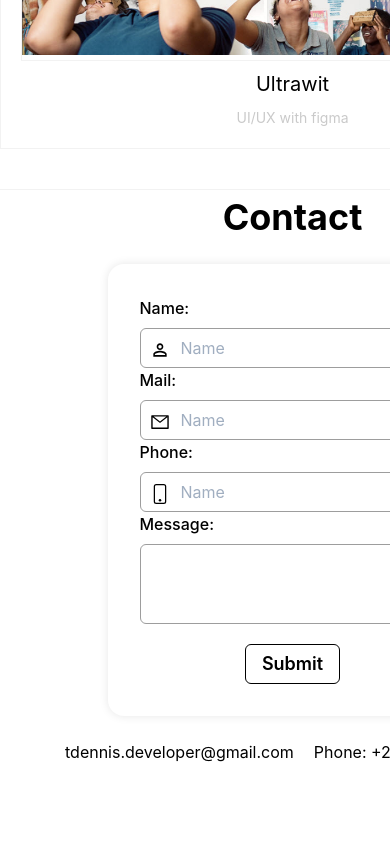
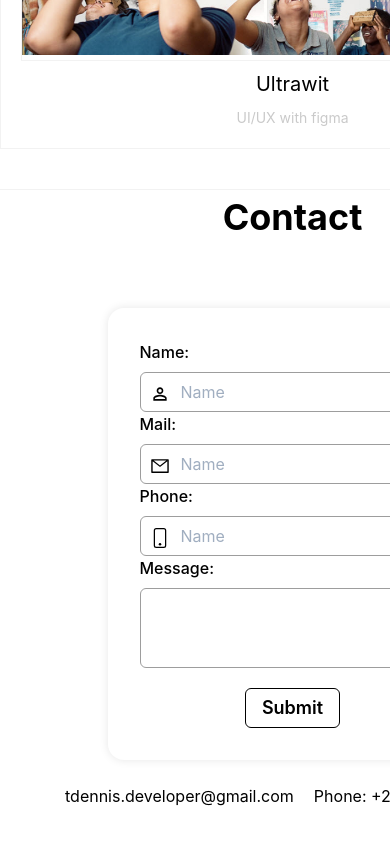
Before and after one commit to Dennis-star1001/Portfolio, a Next.js app: page / in a window 390 px wide. Shown: the part 2692-3536 px from the top of the page. Built offline with nearby package versions, Linux system fonts and the light colour scheme.

Commit message:
responsiveness

```diff
--- a/pages/index.js
+++ b/pages/index.js
@@ -172,10 +172,10 @@ export default function Home() {
 
 
             <motion.div variants={fadInUp}>
-              <Box h='110vh' className='Contact'>
+              <Box className='Contact'>
 
 
-                <VStack spacing='5' >
+                <VStack spacing='16' >
                   <Text textAlign='center' color='black' fontSize='4xl' fontWeight='bold'>Contact</Text>
                   <HStack>
                     <FormControl w='auto' color='black' bg='white' borderRadius='2xl' p='8' boxShadow='0 0 10px 0 #e6e6e6'>
```
